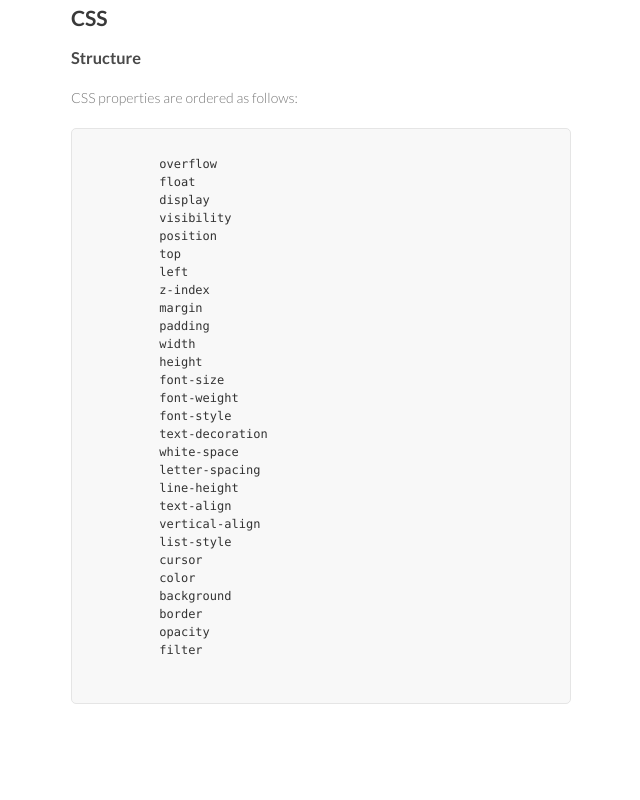
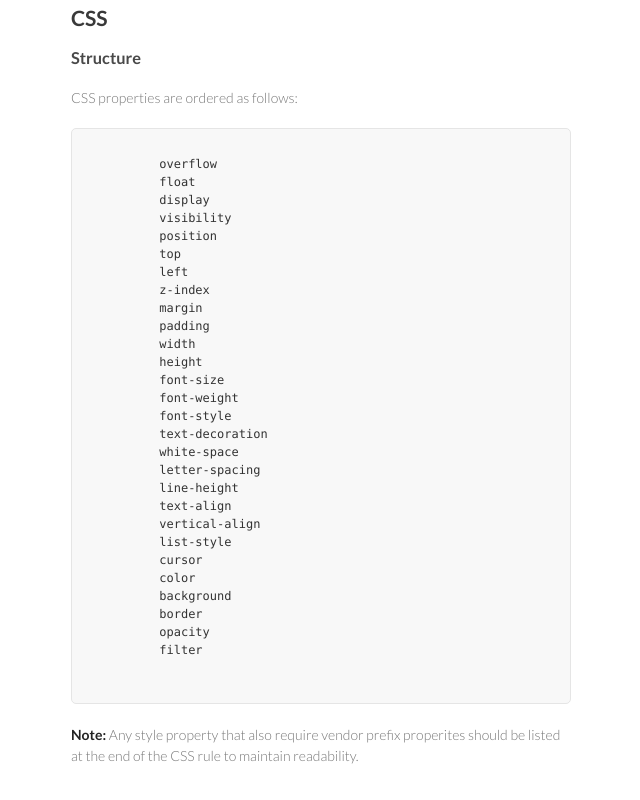
Before and after one commit to delphic-digital/delphic-digital.github.io, a plain HTML site: page index.html in a window 1280 px wide. Shown: the part 1159-1959 px from the top of the page, without its empty margins (499-1139 px from the left). Before the commit the page ends 1933 px from the top, so only its background shows below. Drawn offline with Linux system fonts and the light colour scheme.

Commit message:
Update index.html

```diff
--- a/index.html
+++ b/index.html
@@ -85,6 +85,7 @@ return path.dirname(this.file);
           filter
 
         </code></pre>
+        <p><strong>Note:</strong> Any style property that also require vendor prefix properites should be listed at the end of the CSS rule to maintain readability.</p>
       </section>
       <footer>
 
```
